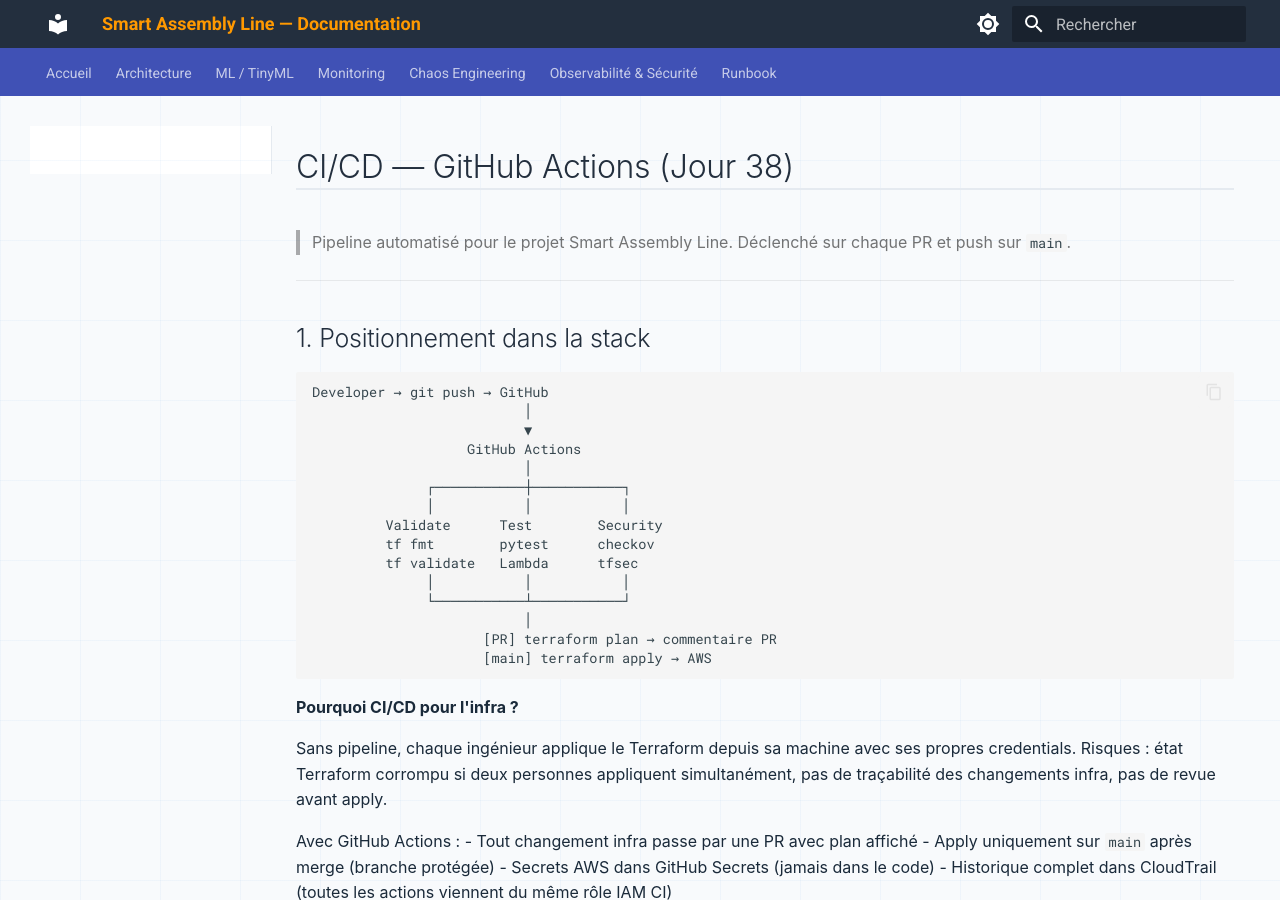
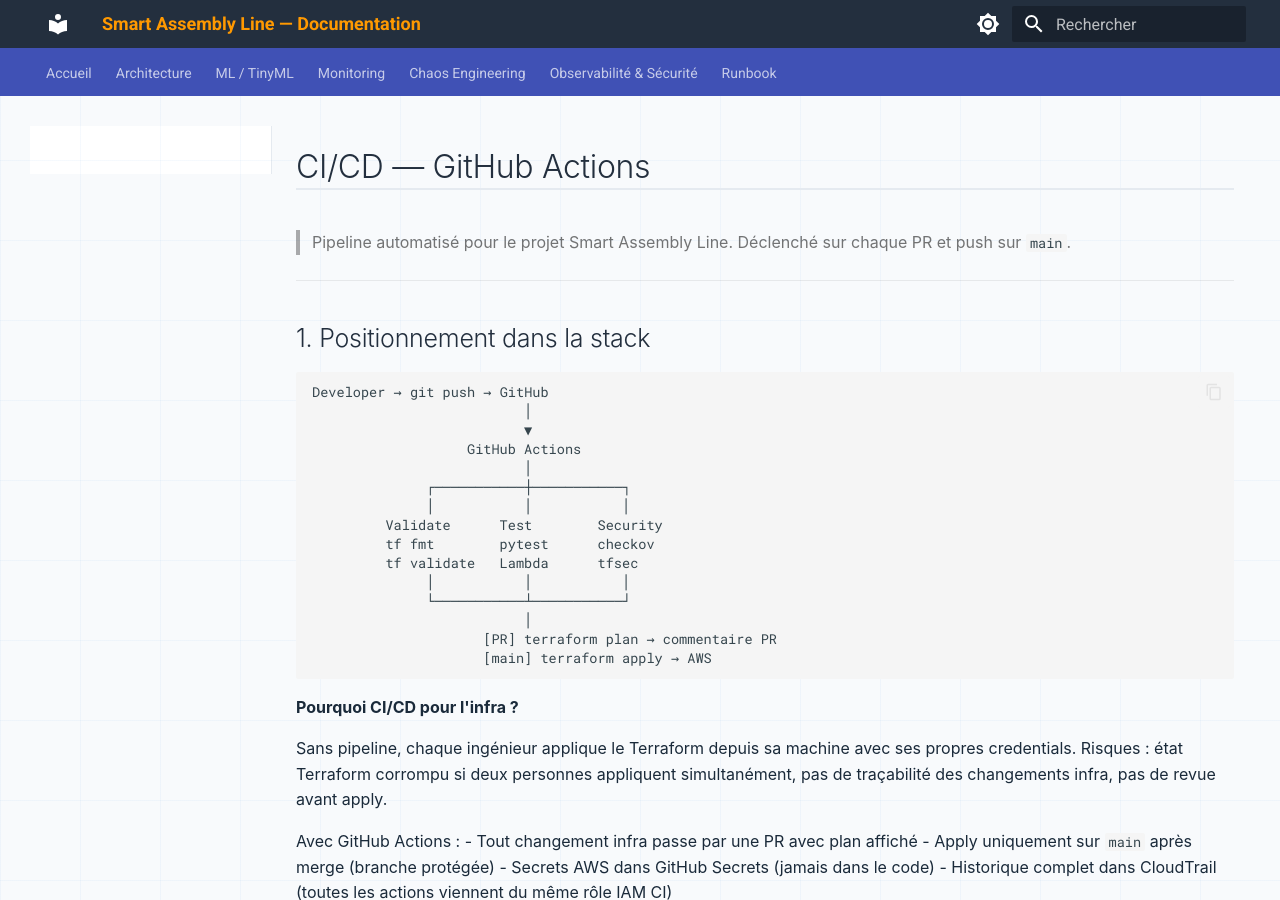
Before and after one commit to lansanconde/smart-assembly-line, an MkDocs documentation site: the page built from docs/cicd/cicd.md, in a window 1280 px wide and 900 px high. Built offline with MkDocs 1.6.1 and Material for MkDocs 9.7.7, drawn with Linux system fonts in a browser that asks for light colours.

Commit message:
fix cicd file

```diff
--- a/docs/cicd/cicd.md
+++ b/docs/cicd/cicd.md
@@ -1,4 +1,4 @@
-# CI/CD — GitHub Actions (Jour 38)
+# CI/CD — GitHub Actions
 
 > Pipeline automatisé pour le projet Smart Assembly Line.
 > Déclenché sur chaque PR et push sur `main`.
```
